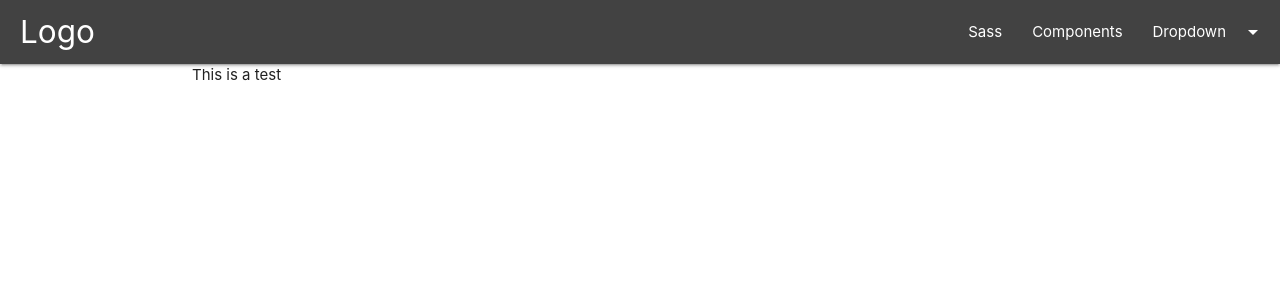
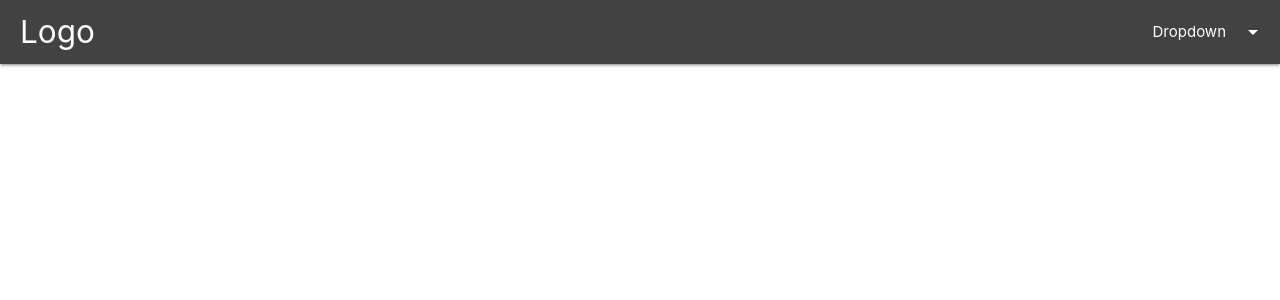
Before and after one commit to wsyng/flaskbase, a Flask app: page / in a window 1280 px wide. Shown: the top 300 px of the page. Run offline with Flask 2, Linux system fonts and the light colour scheme; some libraries are stand-ins or nearby versions.

Commit message:
baseline 0.1

```diff
--- a/app/__init__.py
+++ b/app/__init__.py
@@ -3,6 +3,6 @@ from flask import Flask
 
 # app = Flask(__name__)
 app = Flask(__name__, instance_relative_config=True)
-app.config.from_pyfile('config.py')
+# app.config.from_pyfile('config.py')
 
 from app import views
--- a/app/templates/base.html
+++ b/app/templates/base.html
@@ -1,55 +1,49 @@
-
 <!DOCTYPE html>
 <html>
+
 <head>
-
     <!--Import Google Icon Font-->
     <link href="https://fonts.googleapis.com/icon?family=Material+Icons" rel="stylesheet">
-<link type="text/css" rel="stylesheet" href="{{ url_for('static', filename='css/materialize.min.css') }}"  media="screen,projection"/>
+    <link type="text/css" rel="stylesheet" href="{{ url_for('static', filename='css/materialize.min.css') }}" media="screen,projection" />
     <link rel="stylesheet" href="{{ url_for('static', filename='css/style.css') }}">
     <!--Let browser know website is optimized for mobile-->
-<meta name="viewport" content="width=device-width, initial-scale=1.0"/>
-
+    <meta name="viewport" content="width=device-width, initial-scale=1.0" />
     <title>
         {% block title %}
         {% if title %}{{ title }}{% else %}No Title{% endif %}
         {% endblock %}
     </title>
-
     <style type="text/css">
-html, body {
+    html,
+    body {
         height: 100%;
     }
+
     .nav-wrapper {
         padding-left: 20px;
     }
     </style>
 </head>
 
-
 <body>
-
     {% block navbar %}
     <!-- Dropdown Structure -->
     <ul id="dropdown1" class="dropdown-content">
-  <li><a href="#!">one</a></li>
-  <li><a href="#!">two</a></li>
+        <li><a href="#!">Settings</a></li>
+        <li><a href="#!">Help</a></li>
         <li class="divider"></li>
-  <li><a href="#!">three</a></li>
+        <li><a href="#!">Logout</a></li>
     </ul>
     <nav>
         <div class="nav-wrapper grey darken-3">
             <a href="#!" class="brand-logo">Logo</a>
             <ul class="right hide-on-med-and-down">
-      <li><a href="#">Sass</a></li>
-      <li><a href="#">Components</a></li>
                 <!-- Dropdown Trigger -->
                 <li><a class="dropdown-trigger" href="#!" data-target="dropdown1">Dropdown<i class="material-icons right">arrow_drop_down</i></a></li>
             </ul>
         </div>
     </nav>
     {% endblock %}
-
     {% block content %}
     <div class="container">
         {% with messages = get_flashed_messages() %}
@@ -59,18 +53,13 @@ html, body {
         {% endfor %}
         {% endif %}
         {% endwith %}
-
         {# application content needs to be provided in the app_content block #}
         {% block app_content %}{% endblock %}
     </div>
     {% endblock %}
-
-
     <!--JavaScript at end of body for optimized loading-->
     <script type="text/javascript" src="{{ url_for('static', filename='js/jquery-3.3.1.min.js') }}"></script>
-<!-- <script type="text/javascript" src="https://code.jquery.com/jquery-3.3.1.min.js"></script> -->
     <script type="text/javascript" src="{{ url_for('static', filename='js/materialize.min.js') }}"></script>
-<!-- <script type="text/javascript" src="static/js/materialize.min.js"></script> -->
     <script type="text/javascript">
     $(document).ready(function() {
         $(".dropdown-trigger").dropdown({
@@ -79,6 +68,6 @@ $(document).ready(function() {
     });
     </script>
     {% block scripts %}{% endblock %}
+</body>
 
-</body>
 </html>
--- a/app/templates/index.html
+++ b/app/templates/index.html
@@ -6,5 +6,5 @@ Flaskbase
 {% endblock %}
 
 {% block app_content %}
-This is a test
+
 {% endblock %}
--- a/app/views.py
+++ b/app/views.py
@@ -5,5 +5,4 @@ from app import app
 @app.route('/')
 @app.route('/index')
 def index():
-    # print(app.config['MAIL_FROM_EMAIL'])
     return render_template('index.html')
```
Lines whose indentation alone changed are shown as unchanged.
